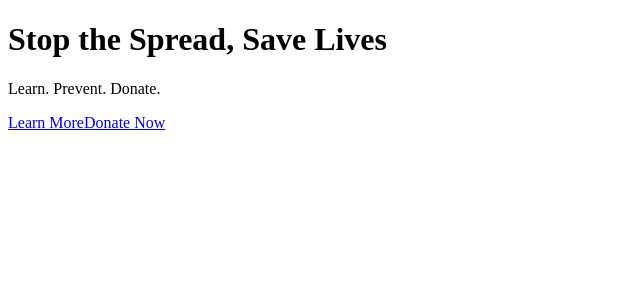
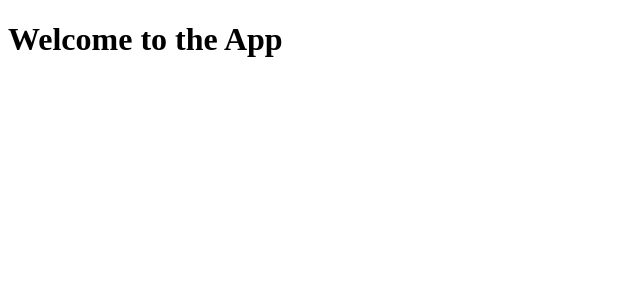
Before and after one commit to luckyantonyleshan/non_communicable_diseases_charity_frontend, a React (Vite) app: page / in a window 1280 px wide. Shown: the top 300 px of the page, without its empty margins (0-640 px from the left). Built offline with nearby package versions, Linux system fonts and the light colour scheme.

Commit message:
basic landing page made

```diff
--- a/src/pages/Landing.jsx
+++ b/src/pages/Landing.jsx
@@ -1,19 +1,3 @@
-import { Link } from "react-router-dom";
-// import "../index.css";
-
-function Landing() {
-  return (
-    <div className="landing-container">
-      <header className="hero">
-        <h1 className="hero-title">Stop the Spread, Save Lives</h1>
-        <p className="hero-subtitle">Learn. Prevent. Donate.</p>
-        <div className="hero-buttons">
-          <Link to="/learn" className="btn primary-btn">Learn More</Link>
-          <Link to="/donate" className="btn secondary-btn">Donate Now</Link>
-        </div>
-      </header>
-    </div>
-  );
-}
-
-export default Landing;
+export default function Landing() {
+    return <h1>Welcome to the App</h1>;
+  }
```
